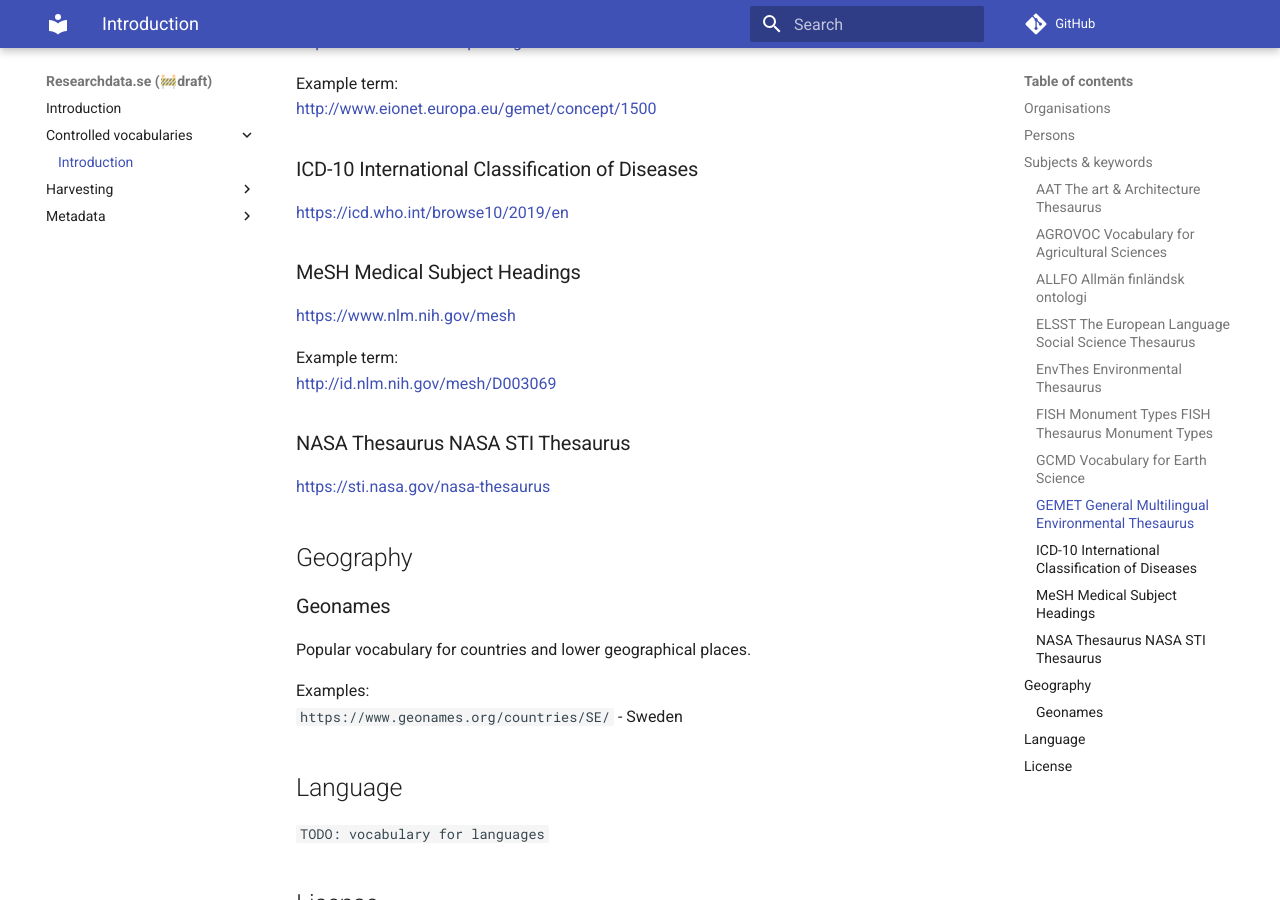
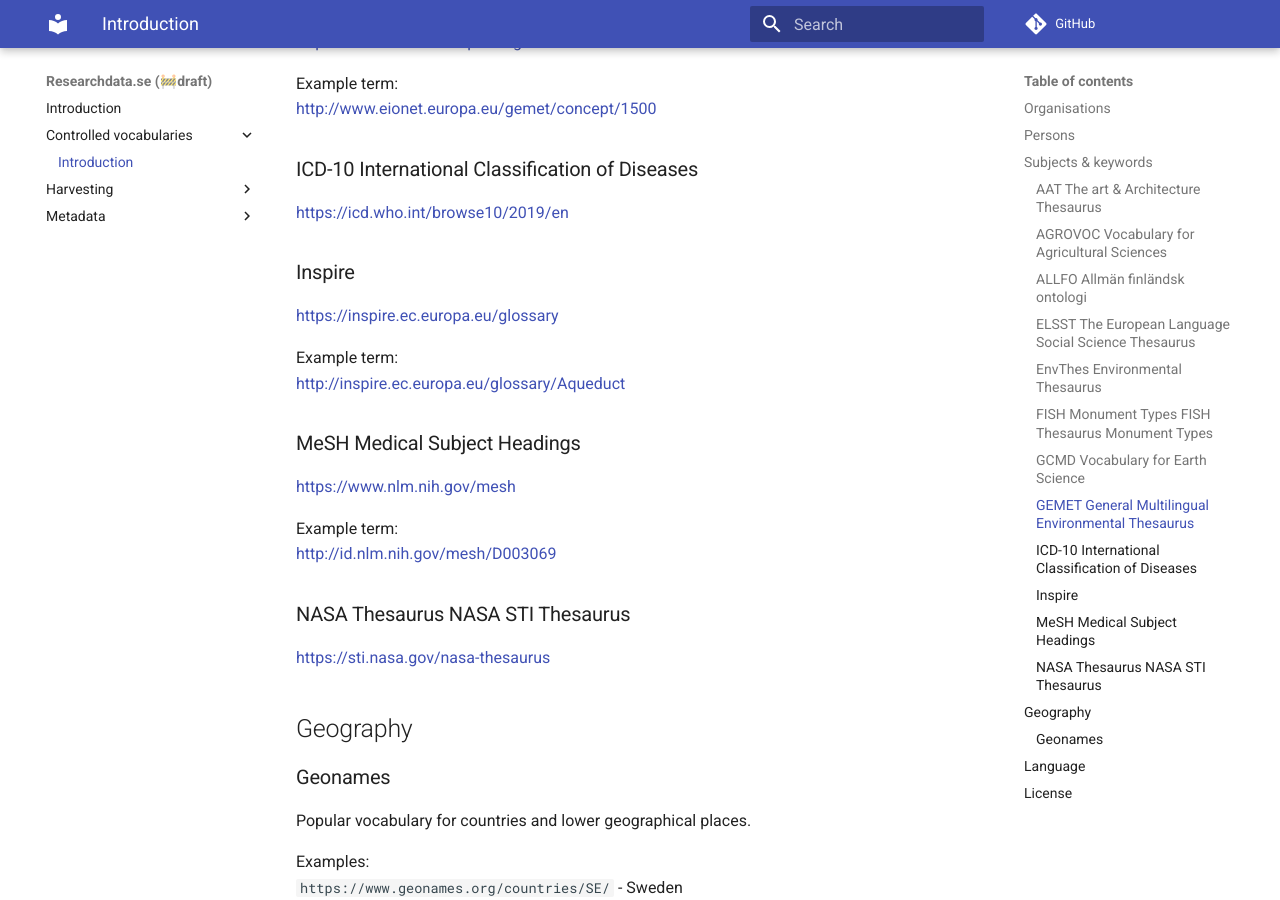
Before and after one commit to researchdata-se/docs.researchdata.se, an MkDocs documentation site: the page built from docs/controlled-vocabularies/index.md, in a window 1280 px wide and 900 px high, scrolled down 2129 px. Built offline with MkDocs 1.6.1 and Material for MkDocs 9.7.7, drawn with Linux system fonts in a browser that asks for light colours; comment, search, counter and statistics services are not loaded.

Commit message:
Add inspire to the subject list #11

```diff
--- a/docs/controlled-vocabularies/index.md
+++ b/docs/controlled-vocabularies/index.md
@@ -80,6 +80,12 @@
 ### ICD-10 International Classification of Diseases
 [https://icd.who.int/browse10/2019/en](https://icd.who.int/browse10/2019/en)
 
+### Inspire
+[https://inspire.ec.europa.eu/glossary](https://inspire.ec.europa.eu/glossary)
+
+Example term:
+[http://inspire.ec.europa.eu/glossary/Aqueduct](http://inspire.ec.europa.eu/glossary/Aqueduct)
+
 ### MeSH Medical Subject Headings
 [https://www.nlm.nih.gov/mesh](https://www.nlm.nih.gov/mesh)
 
```
